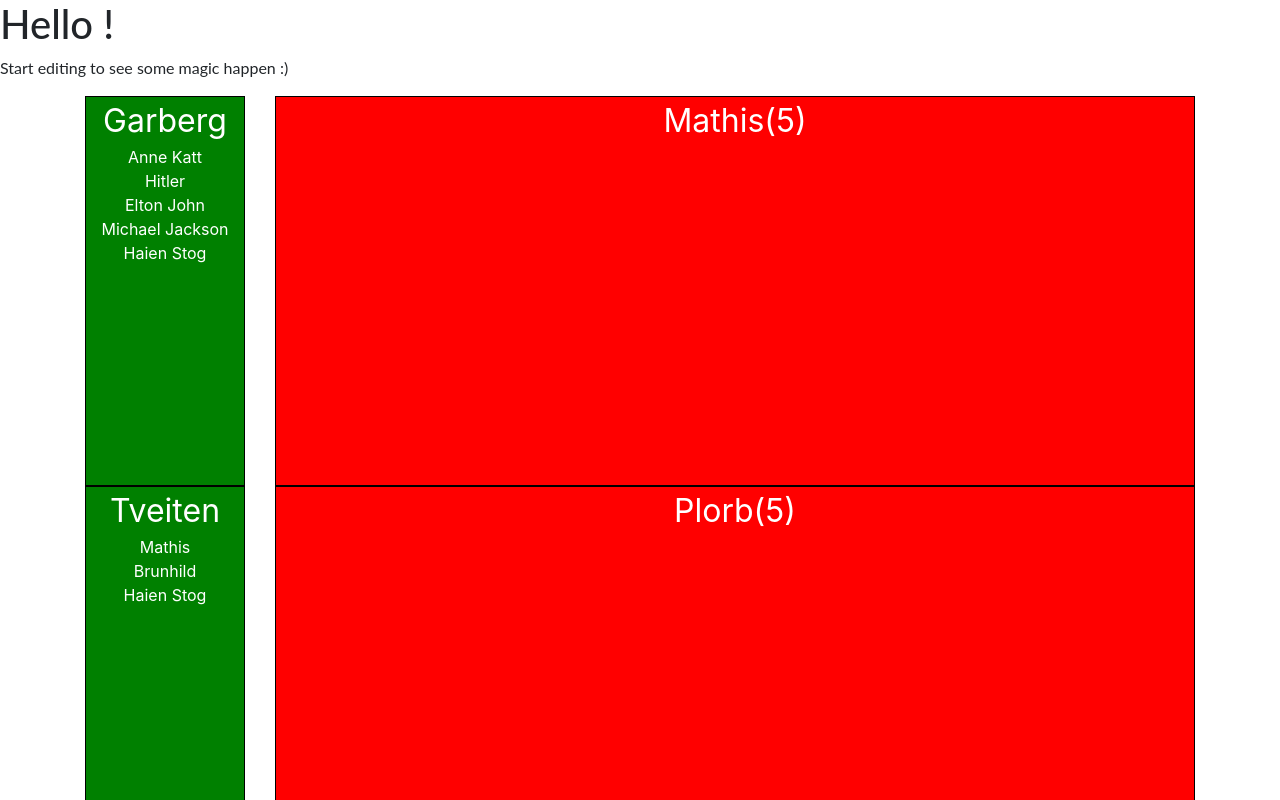
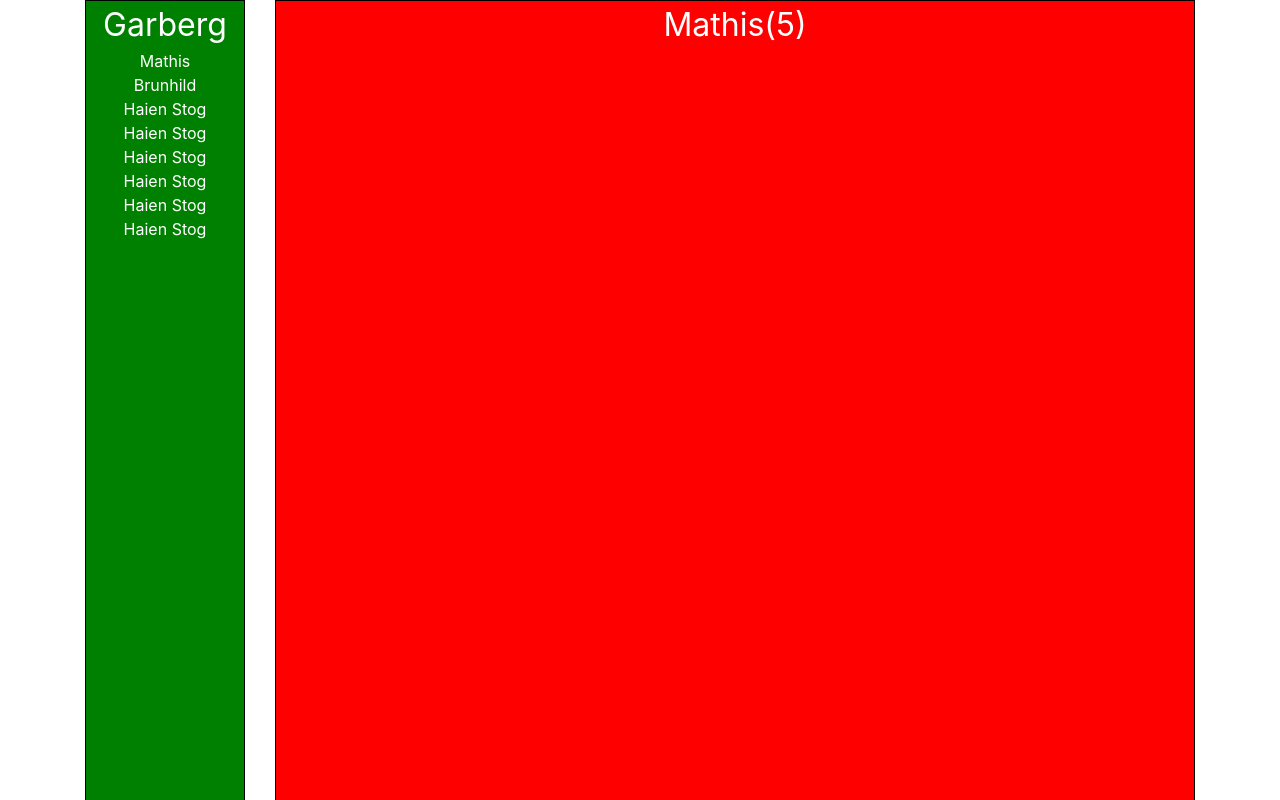
Before and after one commit to mathisGarberg/ng-family-animations, an Angular app: page / in a window 1280 px wide. Shown: the top 800 px of the page. Built offline with nearby package versions, Linux system fonts and the light colour scheme.

Commit message:
4 files modified, 1 deleted

```diff
--- a/src/app/app.component.html
+++ b/src/app/app.component.html
@@ -1,9 +1,3 @@
-<hello name="{{ name }}"></hello>
-<p>
-  Start editing to see some magic happen :)
-</p>
-
-
 <div class="container">
   <div class="row">
     <div class="col-md-2">
@@ -19,11 +13,11 @@
     <div class="col-md-10">
       <ng-container *ngIf="people$ | async as people">
         <ul class="heroes" [@pageAnimations]="myPeople.length" *ngIf="people | async as myPeople">
-            <li class="hero redBox" [@shrinkOut]="person.animationState == 'open' ? 'open' : 'closed'" *ngFor="let person of myPeople; let i = index" (click)="deleteElement(person)">
+          <li class="hero redBox" [@shrinkOut]="person.animationState" *ngFor="let person of myPeople; let i = index" (click)="deleteElement(person)">
             {{ person.name + '(' + myPeople.length + ')' }}
           </li>
           <li *ngIf="findStringInObjArr(myPeople)">
-              Ingen famile.
+            <p>Ingen famile.</p>
           </li>
         </ul>
       </ng-container>
--- a/src/app/app.component.ts
+++ b/src/app/app.component.ts
@@ -21,13 +21,16 @@ import { families, people } from './mock-data';
     trigger('pageAnimations', [
       transition('* <=> *',  [
         query(':enter', style({ opacity: 0 }), { optional: true }),
-
-        query(':enter', stagger(300, [
-          animate('.5s ease-in', keyframes([
-            style({ opacity: 0, transform: 'translateY(-75%)', offset: 0 }),
-            style({ opacity: .5, transform: 'translateY(35px)', offset: 0.3 }),
-            style({ opacity: 1, transform: 'translateY(0)', offset: 1.0 }),
-          ]))]), { optional: true }),
+         query(':enter', [
+            style({ opacity: 0, transform: 'translateY(-15px)' }),
+            stagger(75, [
+              style({ transform: 'translateY(10%)', opacity: 0 }),
+              animate(
+                '0.5s ease-in-out',
+                style({ transform: 'translateY(0%)', opacity: 1 })
+              )
+            ])
+          ], { optional: true })
       ])
     ]),
     trigger('shrinkOut', [
@@ -36,13 +39,11 @@ import { families, people } from './mock-data';
         backgroundColor: 'red'
       })),
       state('closed', style({
-        display: 'none',
-        color: '#000',
-        opacity: 0,
-        backgroundColor: 'lightblue'
+        display: 'none'
       })),
       transition('* => closed', [
         animate('.4s', style({
+          opacity: 0,
           transform: 'translateX(80%)'
         }))
       ])
--- a/src/app/app.module.ts
+++ b/src/app/app.module.ts
@@ -4,11 +4,10 @@ import { FormsModule } from '@angular/forms';
 import { BrowserAnimationsModule } from '@angular/platform-browser/animations';
 
 import { AppComponent } from './app.component';
-import { HelloComponent } from './hello.component';
 
 @NgModule({
   imports:      [ BrowserModule, FormsModule, BrowserAnimationsModule ],
-  declarations: [ AppComponent, HelloComponent ],
+  declarations: [ AppComponent ],
   bootstrap:    [ AppComponent ]
 })
 export class AppModule { }
--- a/src/app/hello.component.ts
+++ /dev/null
@@ -1,10 +0,0 @@
-import { Component, Input } from '@angular/core';
-
-@Component({
-  selector: 'hello',
-  template: `<h1>Hello {{name}}!</h1>`,
-  styles: [`h1 { font-family: Lato; }`]
-})
-export class HelloComponent  {
-  @Input() name: string;
-}
--- a/src/app/mock-data.ts
+++ b/src/app/mock-data.ts
@@ -2,17 +2,17 @@ export const families = [
     {
       id: 1,
       lastname: 'Garberg',
-      familyMembers: [  { id: 1, name: 'Anne Katt', animationState: 'open' }, { id: 2, name: 'Hitler', animationState: 'open' }, { id: 3, name: 'Elton John', animationState: 'open' }, { id: 4, name: 'Michael Jackson', animationState: 'open' }, { id: 5, name: 'Haien Stog', animationState: 'open' }]
+      familyMembers: [ { id: 1, name: 'Mathis', animationState: 'open' }, { id: 4, name: 'Brunhild', animationState: 'open' }, { id: 5, name: 'Haien Stog', animationState: 'open' }, { id: 6, name: 'Haien Stog', animationState: 'open' }, { id: 7, name: 'Haien Stog', animationState: 'open' }, { id: 8, name: 'Haien Stog', animationState: 'open' }, { id: 9, name: 'Haien Stog', animationState: 'open' }, { id: 10, name: 'Haien Stog', animationState: 'open' }]
     },
     {
       id: 2,
       lastname: 'Tveiten',
-      familyMembers: [  { id: 1, name: 'Mathis', animationState: 'open' }, { id: 4, name: 'Brunhild', animationState: 'open' }, { id: 5, name: 'Haien Stog', animationState: 'open' }]
+      familyMembers: [  { id: 1, name: 'Mathis', animationState: 'open' }, { id: 4, name: 'Brunhild', animationState: 'open' }, { id: 5, name: 'Haien Stog', animationState: 'open' }, { id: 6, name: 'Haien Stog', animationState: 'open' }, { id: 7, name: 'Haien Stog', animationState: 'open' }, { id: 8, name: 'Haien Stog', animationState: 'open' }, { id: 9, name: 'Haien Stog', animationState: 'open' }, { id: 10, name: 'Haien Stog', animationState: 'open' }, { id: 11, name: 'Haien Stog', animationState: 'open' }]
     },
     {
       id: 3,
       lastname: 'Jensen',
-      familyMembers: [  { id: 1, name: 'Mathis', animationState: 'open' }, { id: 2, name: 'Plorb', animationState: 'open' }]
+      familyMembers: [  { id: 1, name: 'Mathis', animationState: 'open' }, { id: 2, name: 'Plorb', animationState: 'open'}, { id: 1, name: 'Mathis', animationState: 'open' }, { id: 4, name: 'Brunhild', animationState: 'open' }, { id: 5, name: 'Haien Stog', animationState: 'open' }, { id: 6, name: 'Haien Stog', animationState: 'open' }, { id: 7, name: 'Haien Stog', animationState: 'open' }, { id: 8, name: 'Haien Stog', animationState: 'open' }, { id: 9, name: 'Haien Stog', animationState: 'open' }, { id: 10, name: 'Haien Stog', animationState: 'open' }, { id: 11, name: 'Haien Stog', animationState: 'open' }]
     }
   ];
 
```
Lines whose indentation alone changed are shown as unchanged.
